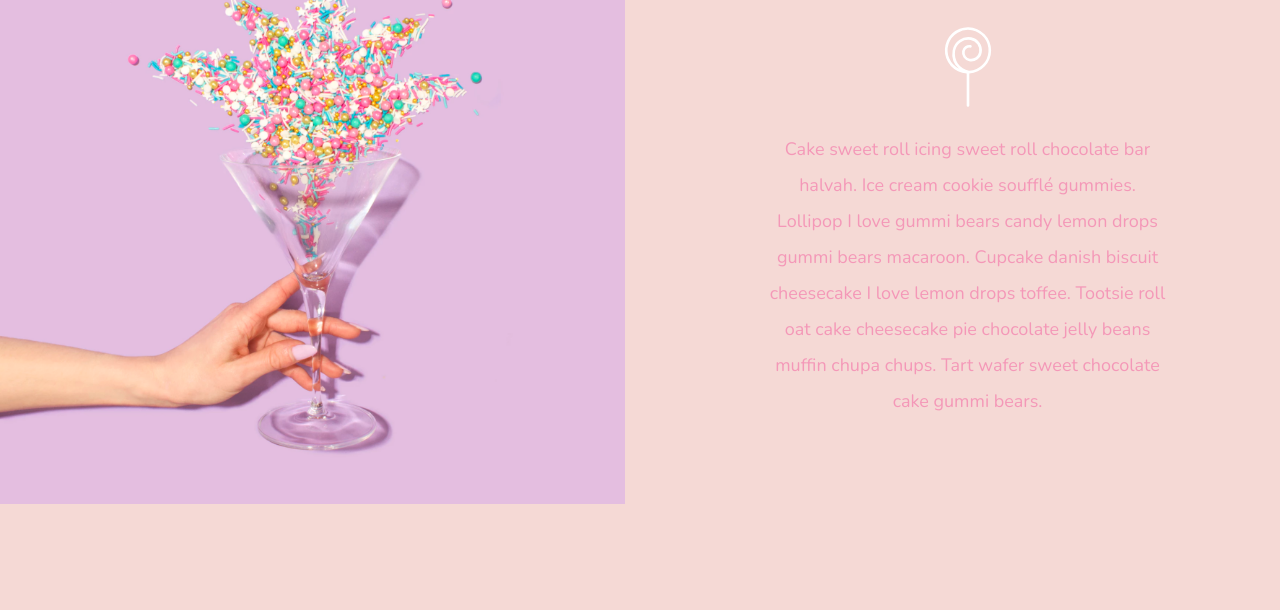
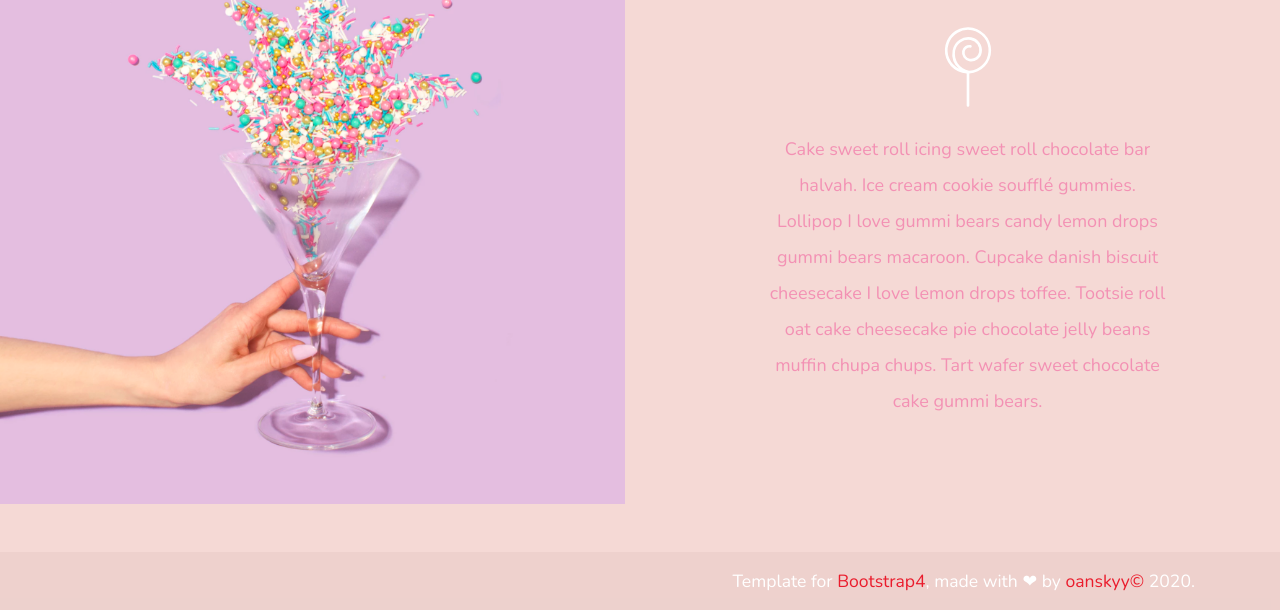
Before and after one commit to oanskyy/museum-of-candy, a plain HTML site: page index.html in a window 1280 px wide. Shown: the part 1943-2553 px from the top of the page. Before the commit the page ends 2495 px from the top, so only its background shows below. Drawn offline with nearby package versions, Linux system fonts and the light colour scheme.

Commit message:
Add footer signature

```diff
--- a/app.css
+++ b/app.css
@@ -1,6 +1,9 @@
 :root {
   --main-red-color: #ea1c2c;
-  --pink-text: #f498b8;
+  --pink-text: #f391b4;
+  --main-pink-bg: #f5d9d5;
+  --secondary-pink-bg: #dec0de;
+  --transparent-pink-bg: rgba(197, 167, 165, 0.164);
 }
 
 body {
@@ -13,16 +16,16 @@
   font-size: 1.5rem;
 }
 #main-navbar .nav-link:hover {
-  color: #ea1c2c;
+  color: var(--main-red-color);
 }
 
 #main-navbar .navbar-brand {
-  color: #ea1c2c;
+  color: var(--main-red-color);
   font-size: 1.5rem;
 }
 
 .navbar.scrolled {
-  background: rgb(222,192,222);
+  background: var(--secondary-pink-bg);
   transition: background 500ms;
 }
 
@@ -55,3 +58,16 @@
   font-size: 1.125rem;
   line-height: 2;
 }
+
+.footer {
+  color: #fff;
+  font-size: 1.1rem;
+  font-weight: 100;
+  background-color: var(--transparent-pink-bg);
+}
+
+a, a:hover {
+  text-decoration: none;
+  color: var(--main-red-color);
+  font-weight: 300;
+}
--- a/index.html
+++ b/index.html
@@ -66,25 +66,23 @@
               <div class="col-10 col-lg-8 blurb mb-4 mb-md-0">
                 <h2>Museum of candy</h2>
                 <img src="imgs/lolli_icon.png" class="d-none d-lg-inline"  alt="lopipop icon">
-                <p>Cupcake ipsum dolor sit amet pudding oat cake. Gummi bears wafer cake gummies brownie gummi bears ice cream chocolate. Donut chocolate cake donut ice cream candy canes muffin I love cake cake. Sweet roll icing I love bear claw jelly jelly-o chocolate. Marshmallow soufflé pie cupcake candy pie candy canes.
+                <p class="lead">Cupcake ipsum dolor sit amet pudding oat cake. Gummi bears wafer cake gummies brownie gummi bears ice cream chocolate. Donut chocolate cake donut ice cream candy canes muffin I love cake cake. Sweet roll icing I love bear claw jelly jelly-o chocolate. Marshmallow soufflé pie cupcake candy pie candy canes.
                 </p>
               </div>
             </div>
           </div>
-
         </div>
       </section>
 
 
       <section class="container-fluid px-0 py-5">
         <div class="row align-items-center">
-
           <div class="col-md-6 text-center">
             <div class="row  justify-content-center">
               <div class="col-10 col-lg-8 blurb mb-4 mb-md-0">
                 <h2>Museum of candy</h2>
                 <img src="imgs/lolli_icon.png" class="d-none d-lg-inline"  alt="lopipop icon">
-                <p>Powder tiramisu carrot cake macaroon. Sweet I love dessert donut jelly beans chupa chups. Pastry powder biscuit carrot cake dessert cookie carrot cake lollipop I love. Dragée cupcake gingerbread donut. Chocolate brownie gingerbread ice cream marzipan chocolate icing caramels cotton candy. Jelly beans icing wafer chocolate bar cupcake macaroon fruitcake.
+                <p class="lead">Powder tiramisu carrot cake macaroon. Sweet I love dessert donut jelly beans chupa chups. Pastry powder biscuit carrot cake dessert cookie carrot cake lollipop I love. Dragée cupcake gingerbread donut. Chocolate brownie gingerbread ice cream marzipan chocolate icing caramels cotton candy. Jelly beans icing wafer chocolate bar cupcake macaroon fruitcake.
                 </p>
               </div>
             </div>
@@ -93,7 +91,6 @@
           <div class="col-md-6">
             <img src="imgs/gumball.png" class="img-fluid" alt="gumball">
           </div>
-
         </div>
       </section>
 
@@ -114,10 +111,16 @@
               </div>
             </div>
           </div>
-
         </div>
       </section>
     </main>
+
+
+    <footer class="footer py-3">
+      <div class="container text-right">
+        <p class="mb-0">Template for <a href="https://getbootstrap.com/">Bootstrap4</a>, made with ❤ by <a href="https://github.com/oanskyy">oanskyy©</a> 2020.</p>
+      </div>
+    </footer>
 
 
     <!-- JS, Popper.js, and jQuery -->
```
